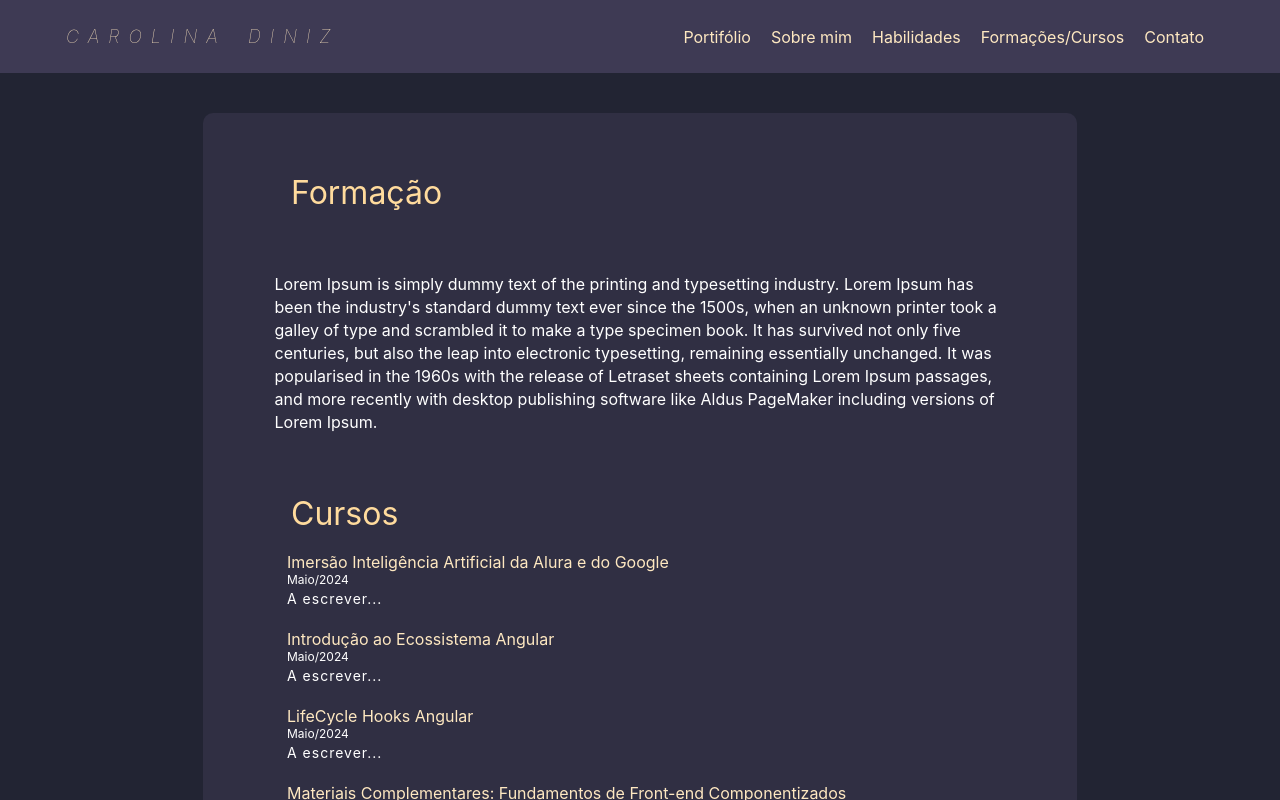
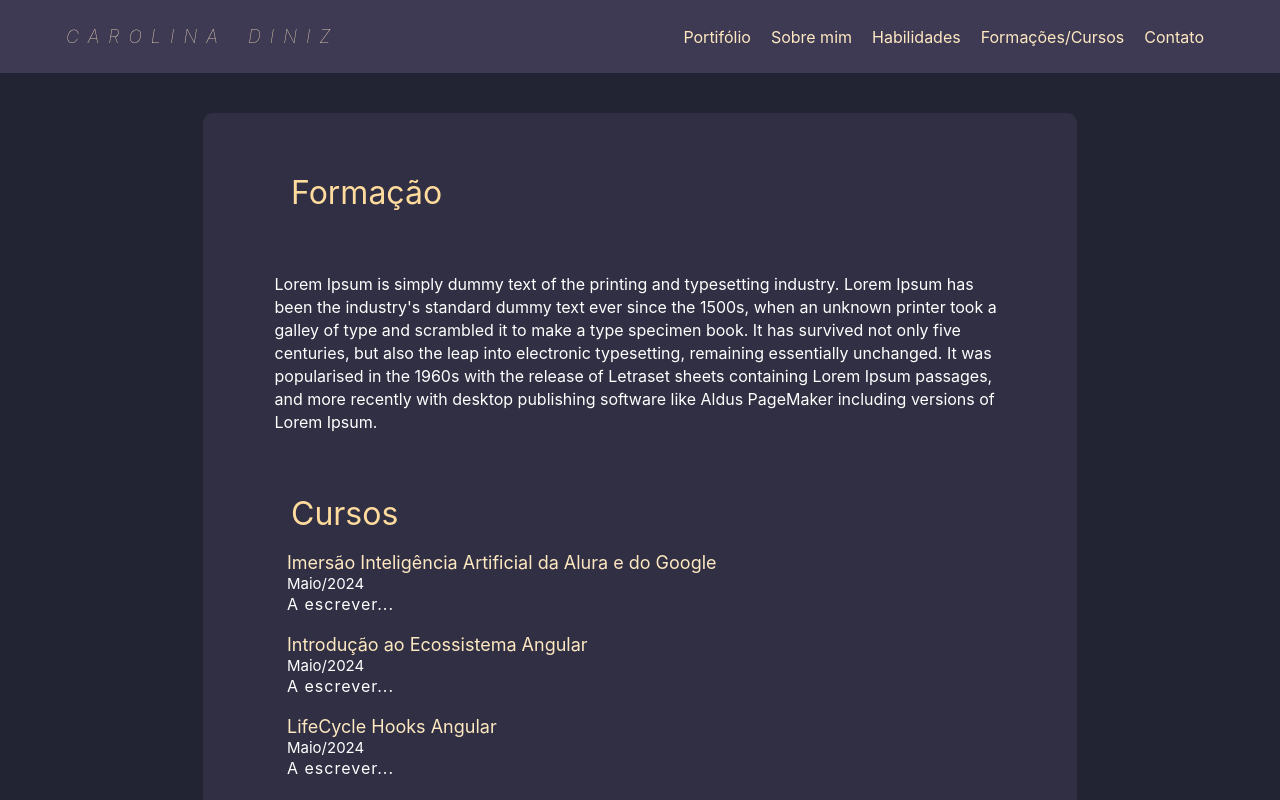
Before and after one commit to carolina-diniz/caroldiniz, an Angular app: page /formacoes in a window 1280 px wide. Shown: the top 800 px of the page. Built offline with nearby package versions, Linux system fonts and the light colour scheme.

Commit message:
adjustando tamanhos de fontes

```diff
--- a/src/app/core/components/cursos/cursos.component.css
+++ b/src/app/core/components/cursos/cursos.component.css
@@ -3,20 +3,20 @@
 }
 
 .curso h2 {
-  font-size: 16px;
+  font-size: 18px;
   margin-bottom: 4px;
   color: var(--color1);
 }
 
 .curso span {
   display: block;
-  font-size: 12px;
+  font-size: 15px;
   margin-bottom: 5px;
   color: var(--color2);
 }
 
 .curso p {
-  font-size: 14px;
+  font-size: 16px;
   letter-spacing: 1px;
   line-height: 16px;
   color: var(--color2);
--- a/src/app/pages/formacao/formacao.component.css
+++ b/src/app/pages/formacao/formacao.component.css
@@ -1,5 +1,6 @@
 .container {
   max-width: 874px;
+  margin-bottom: 64px;
 }
 
 .descricao_formacao p {
--- a/src/app/pages/habilidades/habilidades.component.css
+++ b/src/app/pages/habilidades/habilidades.component.css
@@ -18,7 +18,7 @@
   height: 50px;
   cursor: pointer;
   margin-top: 20px;
-  transition: all ease-in-out 230ms;
+  transition: all 200ms;
 }
 
 .skill img:hover {
```
